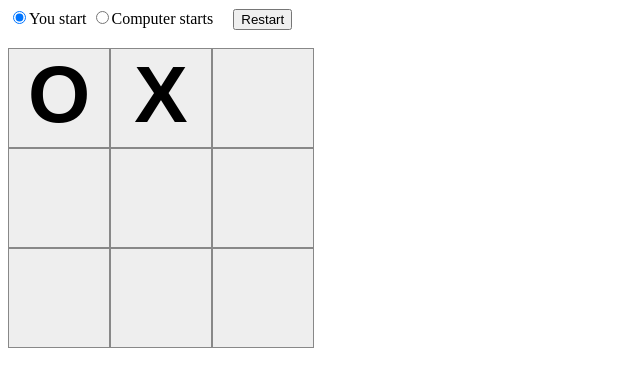
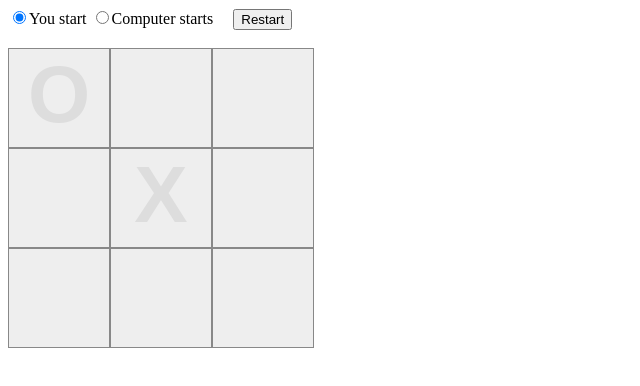
Before and after one commit to ThorMutoAsmund/JSTicTacToe, a website: page index.html in a window 1280 px wide. Both pictures are taken after a click on the element 59 px from the left and 98 px from the top of the page. Shown: the whole page, without its empty margins (0-640 px from the left). Drawn offline with nearby package versions, Linux system fonts and the light colour scheme.

Commit message:
Add files via upload

```diff
--- a/index.html
+++ b/index.html
@@ -11,6 +11,7 @@
         font-size: 80px;
         font-weight: bold;
         font-family: sans-serif;
+        color: #ddd;
       }
       .noSelect {
         -webkit-user-select: none; /* Safari */
--- a/index.js
+++ b/index.js
@@ -41,29 +41,37 @@ $( document ).ready(function() {
     }
   }
 
-  function check(b) {
+  function checkTurnWon(b, turn) {
     const rows = [
       [0,1,2], [3,4,5], [6,7,8],
       [0,3,6],[1,4,7],[2,5,8],
       [0,4,8], [2,4,6]
     ];
-    for (var i=1; i<=2; ++i) {
     for (var r in rows) {
       var row = rows[r];
-        if (board[row[0]] == i && board[row[1]] == i && board[row[2]] == i) {
-          return i;
+      if (b[row[0]] == turn && b[row[1]] == turn && b[row[2]] == turn) {
+        return true;
       }
     }
-    }
-    return 0;
+    return false;
   }
 
   function checkWin() {
-    var i = check(board);
-    if (i > 0) {
+    var winner = -1
+    if (checkTurnWon(board, 1)) {
+      winner = 1;
+    }
+    else if (checkTurnWon(board, 2)) {
+      winner = 2;
+    }
+    else if (board.every(c => c > 0)) {
+      winner = 0;
+    }
+
+    if (winner > -1) {
       gameStarted = false;
-      winner = i;
-      var text = winner == 1 && computerStarts || winner == 2 && !computerStarts ? 'YOU LOST' : 'YOU WON';
+      var text = winner == 0 ? 'DRAW' : (
+        winner == 1 && computerStarts || winner == 2 && !computerStarts ? 'YOU LOST' : 'YOU WON');
       console.log(text)
       $('#resultMessage').text(text);
     }
@@ -73,59 +81,88 @@ $( document ).ready(function() {
     thinking = true;
 
     var cpu = computerStarts ? 1 : 2;
-    var cnt = 0;
-    var ev = function(b, turn) {
-      var possibleMoves = [];
+
+    function inv(turn) {
+      return turn == 1 ? 2 : 1;
+    }
+
+    var evalBoardSelf = function(b, turn) {
+      // Check if the last (opponent) move returned in a win
+      var v = checkTurnWon(b, inv(turn));
+      if (v) {
+        return 1000;
+      }
+      var moves = [];
+
       for (var i=0; i<9; ++i) {
         if (b[i] == 0) {
-          cnt++;
-          if (cnt % 10000 == 0) {
-            console.log(cnt);
-          }
           var b2 = b.slice();
           b2[i] = turn;
-          var v = check(board, cpu);
-
-          if (v != 0) {
-            if (turn != cpu) {
-              return -1;
-            }
-            else {
-              return 1;
+          var e = evalBoardOpponent(b2, inv(turn))
+          moves.push({pos: i, ev: e});
         }
       }
 
-          var w = ev(b2, turn == 1 ? 2 : 1);
-          if (turn == cpu) {
-            if (w == -1) {
-              // bad move
+      if (moves.length == 0) {
+        return 0;
       }
-            else if (w == 1) {
-              possibleMoves.unshift(i);
+
+      var val = moves.reduce((a,c) => a + c.ev, 0) / moves.length;
+
+      return -val;
+
+      // var isNotWin = moves.length == 0 || moves.every(c => c.ev < 1);
+
+      // return isNotWin ? 0 : -1;
     }
-            else {
-              possibleMoves.push(i);
+
+    var evalBoardOpponent = function(b, turn) {
+      // Check if the last (self) move returned in a win
+      var v = checkTurnWon(b, inv(turn));
+      if (v) {
+        return 1000;
+      }
+      var moves = [];
+
+      for (var i=0; i<9; ++i) {
+        if (b[i] == 0) {
+          var b2 = b.slice();
+          b2[i] = turn;
+          var e = evalBoardSelf(b2, inv(turn))
+          moves.push({pos: i, ev: e});
         }
       }
-          else {
 
+      if (moves.length == 0) {
+        return 0;
+      }
+
+      var val = moves.reduce((a,c) => a + c.ev, 0) / moves.length;
+
+      return -val;
+
+      // var isNotWin = moves.length == 0 || moves.every(c => c.ev < 1);
+
+      // return isNotWin ? 0 : -1;
+    }
+
+    var getMove = function(b, turn) {
+      var moves = [];
+      for (var i=0; i<9; ++i) {
+        if (b[i] == 0) {
+          var b2 = b.slice();
+          b2[i] = turn;
+          var e = evalBoardOpponent(b2, inv(turn))
+          moves.push({pos: i, ev: e});
         }
       }
+
+      return moves.reduce((a,c) => c.ev > a.ev ? c : a, {pos:0, ev:-1000});
     }
-      return 0;
 
-    }
-    console.log('tried', cnt);
-
-    ev(board.slice(), cpu);
-
-    for (var i=0; i<9; ++i) {
-      if (board[i] == 0) {
-        board[i] = computerStarts ? 1 : 2;
-        $('#f'+i).text(board[i] == 1 ? 'O' : 'X');
-        break;
-      }
-    }
+    var move = getMove(board.slice(), cpu);
+    board[move.pos] = cpu;
+    $('#f' + move.pos).text(board[move.pos] == 1 ? 'O' : 'X');
 
     thinking = false;
     checkWin();
```
Lines whose indentation alone changed are shown as unchanged.
